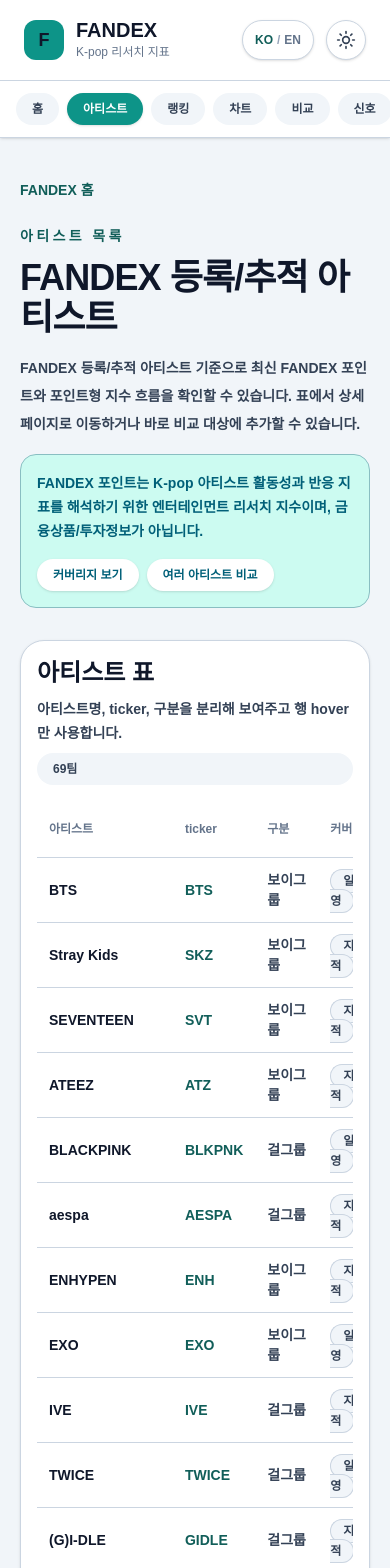
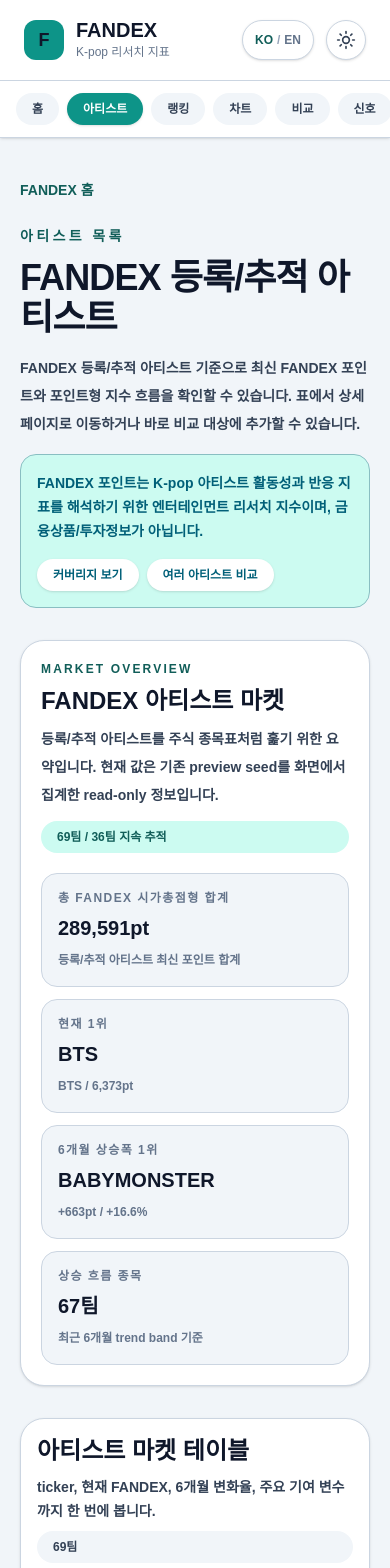
Before and after one commit to kpopmaker/fandex, a Next.js app: page /artists in a window 390 px wide. Shown: the top 1568 px of the page. Built offline with nearby package versions, Linux system fonts and the light colour scheme.

Commit message:
feat: add artist market overview summary

```diff
--- a/app/artists/page.tsx
+++ b/app/artists/page.tsx
@@ -4,7 +4,9 @@
   calculateSixMonthDelta,
   getIndexTrendBand,
   getLastSixMonthHistory,
+  getStrongestVariables,
   type ArtistIndexCoverageStatus,
+  type ArtistIndexDataStatus,
   type ArtistIndexGroupType,
   type ArtistIndexTrendBand,
 } from '../data/v4/charts/artistIndexChartData';
@@ -31,6 +33,13 @@
   insufficient_data: '데이터 부족',
 };
 
+const dataStatusLabels: Record<ArtistIndexDataStatus, string> = {
+  editorial_seed: '에디토리얼 시드',
+  verified_manual: '수동 검증',
+  partial_public_signal: '일부 공개 신호',
+  preview_only: '미리보기',
+};
+
 function formatPoint(value: number) {
   return `${new Intl.NumberFormat('ko-KR').format(Math.round(value))}pt`;
 }
@@ -41,8 +50,61 @@
   )}pt`;
 }
 
+function formatDeltaRate(history: Array<{ fandexPoint: number }>) {
+  const first = history[0];
+  const latest = history[history.length - 1];
+
+  if (!first || !latest || first.fandexPoint === 0) {
+    return '0.0%';
+  }
+
+  const rate = ((latest.fandexPoint - first.fandexPoint) / first.fandexPoint) * 100;
+  return `${rate >= 0 ? '+' : ''}${rate.toFixed(1)}%`;
+}
+
 function getLatestPoint(profile: (typeof artistIndexChartProfiles)[number]) {
   return profile.history[profile.history.length - 1];
+}
+
+function getMarketRows(profiles: typeof artistIndexChartProfiles) {
+  return profiles.map((profile) => {
+    const latest = getLatestPoint(profile);
+    const sixMonthHistory = getLastSixMonthHistory(profile);
+    const sixMonthDelta = calculateSixMonthDelta(sixMonthHistory);
+
+    return {
+      profile,
+      latest,
+      sixMonthHistory,
+      sixMonthDelta,
+      sixMonthDeltaRate: formatDeltaRate(sixMonthHistory),
+      trendBand: getIndexTrendBand(sixMonthHistory),
+      strongestVariable: getStrongestVariables(profile, 1)[0] ?? null,
+    };
+  });
+}
+
+function getMarketSnapshot(rows: ReturnType<typeof getMarketRows>) {
+  const totalMarketPoint = rows.reduce(
+    (total, row) => total + (row.latest?.fandexPoint ?? 0),
+    0,
+  );
+  const topArtist = rows[0] ?? null;
+  const topMover = [...rows].sort(
+    (left, right) => right.sixMonthDelta - left.sixMonthDelta,
+  )[0] ?? null;
+  const risingCount = rows.filter((row) => row.trendBand === 'rising').length;
+  const trackedCount = rows.filter(
+    (row) => row.profile.coverageStatus === 'tracked',
+  ).length;
+
+  return {
+    totalMarketPoint,
+    topArtist,
+    topMover,
+    risingCount,
+    trackedCount,
+  };
 }
 
 export default function ArtistsPage() {
@@ -51,6 +113,8 @@
     const bLatest = getLatestPoint(b)?.fandexPoint ?? 0;
     return bLatest - aLatest;
   });
+  const marketRows = getMarketRows(profiles);
+  const marketSnapshot = getMarketSnapshot(marketRows);
 
   return (
     <main className="min-h-screen bg-slate-50 text-slate-950">
@@ -95,12 +159,62 @@
           </div>
         </div>
 
+        <section className="mb-8 rounded-3xl border border-slate-200 bg-white p-5 shadow-sm sm:p-6">
+          <div className="flex flex-col gap-3 lg:flex-row lg:items-end lg:justify-between">
+            <div>
+              <p className="text-xs font-black uppercase tracking-[0.18em] text-cyan-600">
+                market overview
+              </p>
+              <h2 className="mt-2 text-2xl font-black">FANDEX 아티스트 마켓</h2>
+              <p className="mt-2 max-w-3xl text-sm font-bold leading-7 text-slate-600">
+                등록/추적 아티스트를 주식 종목표처럼 훑기 위한 요약입니다.
+                현재 값은 기존 preview seed를 화면에서 집계한 read-only 정보입니다.
+              </p>
+            </div>
+            <span className="rounded-full bg-cyan-50 px-4 py-2 text-xs font-black text-cyan-700">
+              {profiles.length}팀 / {marketSnapshot.trackedCount}팀 지속 추적
+            </span>
+          </div>
+          <div className="mt-5 grid gap-3 sm:grid-cols-2 xl:grid-cols-4">
+            <MarketMetric
+              label="총 FANDEX 시가총점형 합계"
+              value={formatPoint(marketSnapshot.totalMarketPoint)}
+              note="등록/추적 아티스트 최신 포인트 합계"
+            />
+            <MarketMetric
+              label="현재 1위"
+              value={marketSnapshot.topArtist?.profile.artistName ?? '-'}
+              note={
+                marketSnapshot.topArtist
+                  ? `${marketSnapshot.topArtist.profile.ticker} / ${formatPoint(
+                      marketSnapshot.topArtist.latest?.fandexPoint ?? 0,
+                    )}`
+                  : '데이터 없음'
+              }
+            />
+            <MarketMetric
+              label="6개월 상승폭 1위"
+              value={marketSnapshot.topMover?.profile.artistName ?? '-'}
+              note={
+                marketSnapshot.topMover
+                  ? `${formatDelta(marketSnapshot.topMover.sixMonthDelta)} / ${marketSnapshot.topMover.sixMonthDeltaRate}`
+                  : '데이터 없음'
+              }
+            />
+            <MarketMetric
+              label="상승 흐름 종목"
+              value={`${marketSnapshot.risingCount}팀`}
+              note="최근 6개월 trend band 기준"
+            />
+          </div>
+        </section>
+
         <section className="rounded-3xl border border-slate-200 bg-white p-4 shadow-sm sm:p-6">
           <div className="mb-4 flex flex-col gap-2 sm:flex-row sm:items-end sm:justify-between">
             <div>
-              <h2 className="text-2xl font-black">아티스트 표</h2>
+              <h2 className="text-2xl font-black">아티스트 마켓 테이블</h2>
               <p className="mt-2 text-sm font-bold leading-6 text-slate-600">
-                아티스트명, ticker, 구분을 분리해 보여주고 행 hover만 사용합니다.
+                ticker, 현재 FANDEX, 6개월 변화율, 주요 기여 변수까지 한 번에 봅니다.
               </p>
             </div>
             <span className="rounded-full bg-slate-100 px-4 py-2 text-xs font-black text-slate-600">
@@ -108,16 +222,19 @@
             </span>
           </div>
           <div className="overflow-x-auto">
-            <table className="w-full min-w-[980px] border-separate border-spacing-0 text-left text-sm">
+            <table className="w-full min-w-[1120px] border-separate border-spacing-0 text-left text-sm">
               <thead>
                 <tr className="text-xs font-black text-slate-500">
+                  <th className="border-b border-slate-200 p-3">순위</th>
                   <th className="border-b border-slate-200 p-3">아티스트</th>
                   <th className="border-b border-slate-200 p-3">ticker</th>
                   <th className="border-b border-slate-200 p-3">구분</th>
                   <th className="border-b border-slate-200 p-3">커버리지</th>
-                  <th className="border-b border-slate-200 p-3">현재 FANDEX 포인트</th>
-                  <th className="border-b border-slate-200 p-3">최근 6개월 변화</th>
+                  <th className="border-b border-slate-200 p-3">현재 FANDEX</th>
+                  <th className="border-b border-slate-200 p-3">6개월 변화</th>
+                  <th className="border-b border-slate-200 p-3">변화율</th>
                   <th className="border-b border-slate-200 p-3">흐름</th>
+                  <th className="border-b border-slate-200 p-3">주요 기여 변수</th>
                   <th className="border-b border-slate-200 p-3">데이터 상태</th>
                   <th className="border-b border-slate-200 p-3">마지막 업데이트</th>
                   <th className="border-b border-slate-200 p-3">상세</th>
@@ -125,17 +242,17 @@
                 </tr>
               </thead>
               <tbody>
-                {profiles.map((profile) => {
-                  const latest = getLatestPoint(profile);
-                  const sixMonthHistory = getLastSixMonthHistory(profile);
-                  const trendBand = getIndexTrendBand(sixMonthHistory);
-                  const delta = calculateSixMonthDelta(sixMonthHistory);
+                {marketRows.map((row, index) => {
+                  const { profile, latest, strongestVariable } = row;
 
                   return (
                     <tr
                       key={profile.artistId}
                       className="font-bold text-slate-700 transition hover:bg-cyan-50/60"
                     >
+                      <td className="border-b border-slate-100 p-3 font-mono text-slate-500">
+                        {index + 1}
+                      </td>
                       <td className="border-b border-slate-100 p-3 font-black text-slate-950">
                         {profile.artistName}
                       </td>
@@ -154,13 +271,25 @@
                         {formatPoint(latest?.fandexPoint ?? 0)}
                       </td>
                       <td className="border-b border-slate-100 p-3 font-mono">
-                        {formatDelta(delta)}
+                        {formatDelta(row.sixMonthDelta)}
+                      </td>
+                      <td className="border-b border-slate-100 p-3 font-mono">
+                        {row.sixMonthDeltaRate}
                       </td>
                       <td className="border-b border-slate-100 p-3">
-                        {trendBandLabels[trendBand]}
+                        {trendBandLabels[row.trendBand]}
                       </td>
                       <td className="border-b border-slate-100 p-3">
-                        {latest?.dataStatus ?? '-'}
+                        {strongestVariable ? (
+                          <span className="rounded-full bg-cyan-50 px-3 py-1 text-xs font-black text-cyan-700">
+                            {strongestVariable.displayName} {formatPoint(strongestVariable.latestPoint)}
+                          </span>
+                        ) : (
+                          '-'
+                        )}
+                      </td>
+                      <td className="border-b border-slate-100 p-3">
+                        {latest ? dataStatusLabels[latest.dataStatus] : '-'}
                       </td>
                       <td className="border-b border-slate-100 p-3">
                         {profile.lastUpdated}
@@ -211,3 +340,25 @@
     </main>
   );
 }
+
+function MarketMetric({
+  label,
+  value,
+  note,
+}: {
+  label: string;
+  value: string;
+  note: string;
+}) {
+  return (
+    <article className="rounded-2xl border border-slate-200 bg-slate-50 p-4">
+      <p className="text-xs font-black uppercase tracking-[0.12em] text-slate-500">
+        {label}
+      </p>
+      <p className="mt-2 break-words font-mono text-xl font-black text-slate-950">
+        {value}
+      </p>
+      <p className="mt-2 text-xs font-bold leading-5 text-slate-500">{note}</p>
+    </article>
+  );
+}
```
